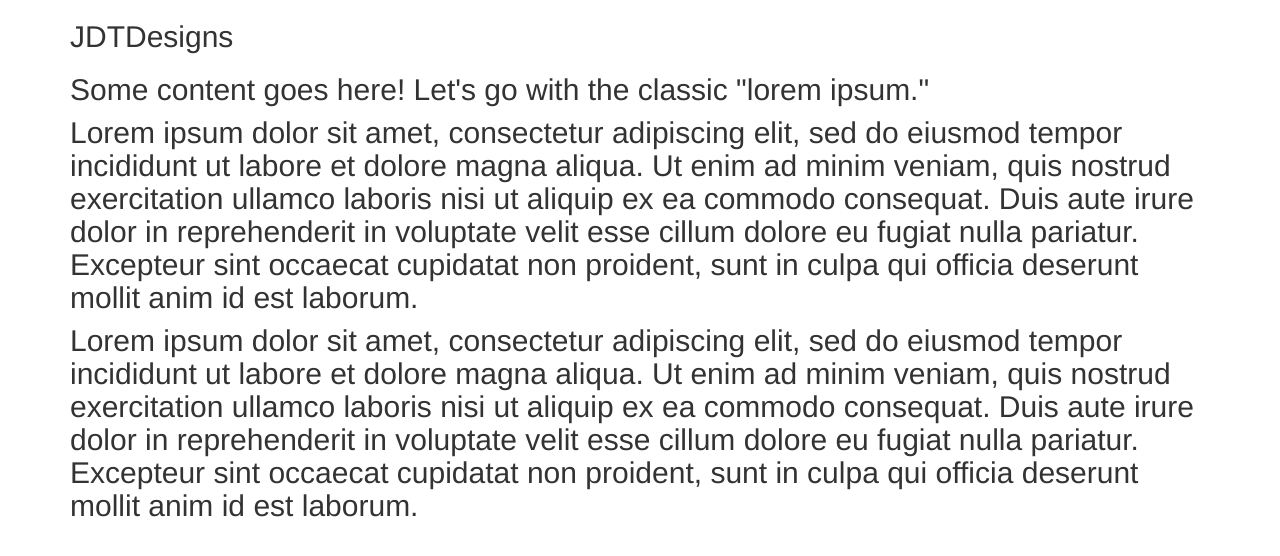
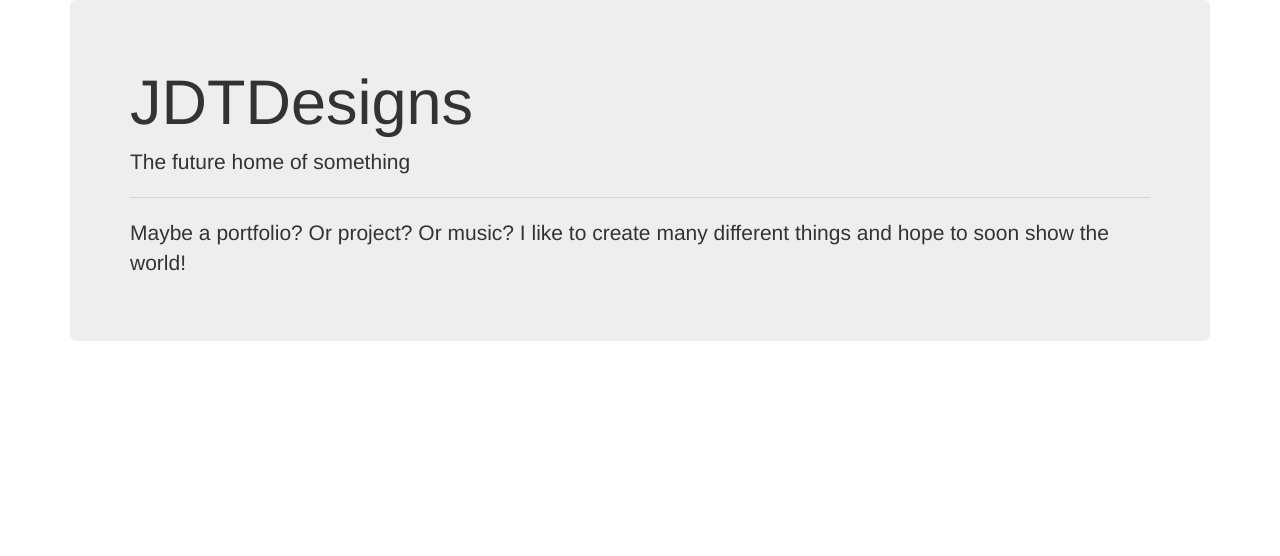
Before and after one commit to JTatum95/jdtdesigns, a PHP site: page / in a window 1280 px wide. Shown: the top 556 px of the page. Run offline with PHP 8.4, Linux system fonts and the light colour scheme.

Commit message:
Updated description

```diff
--- a/index.php
+++ b/index.php
@@ -14,15 +14,12 @@
     <body>
 
         <div class="container" id="main-content">
-	<h2>JDTDesigns<h2>
-	<p>Some content goes here! Let's go with the classic "lorem ipsum."</p>
-
-	<p>
-		Lorem ipsum dolor sit amet, consectetur adipiscing elit, sed do eiusmod tempor incididunt ut labore et dolore magna aliqua. Ut enim ad minim veniam, quis nostrud exercitation ullamco laboris nisi ut aliquip ex ea commodo consequat. Duis aute irure dolor in reprehenderit in voluptate velit esse cillum dolore eu fugiat nulla pariatur. Excepteur sint occaecat cupidatat non proident, sunt in culpa qui officia deserunt mollit anim id est laborum.
-	</p>
-	<p>
-		Lorem ipsum dolor sit amet, consectetur adipiscing elit, sed do eiusmod tempor incididunt ut labore et dolore magna aliqua. Ut enim ad minim veniam, quis nostrud exercitation ullamco laboris nisi ut aliquip ex ea commodo consequat. Duis aute irure dolor in reprehenderit in voluptate velit esse cillum dolore eu fugiat nulla pariatur. Excepteur sint occaecat cupidatat non proident, sunt in culpa qui officia deserunt mollit anim id est laborum.
-	</p>
+            <div class="jumbotron">
+                <h1 class="display-4">JDTDesigns</h1>
+                <p class="lead">The future home of something</p>
+                <hr class="my-4">
+                <p>Maybe a portfolio? Or project? Or music? I like to create many different things and hope to soon show the world!</p>
+                </div>
         </div>
 
     </body>
```
Lines whose indentation alone changed are shown as unchanged.
